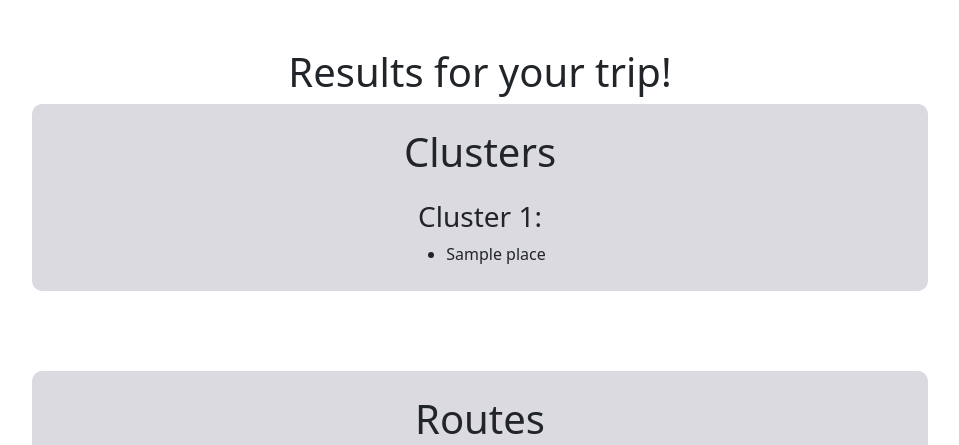
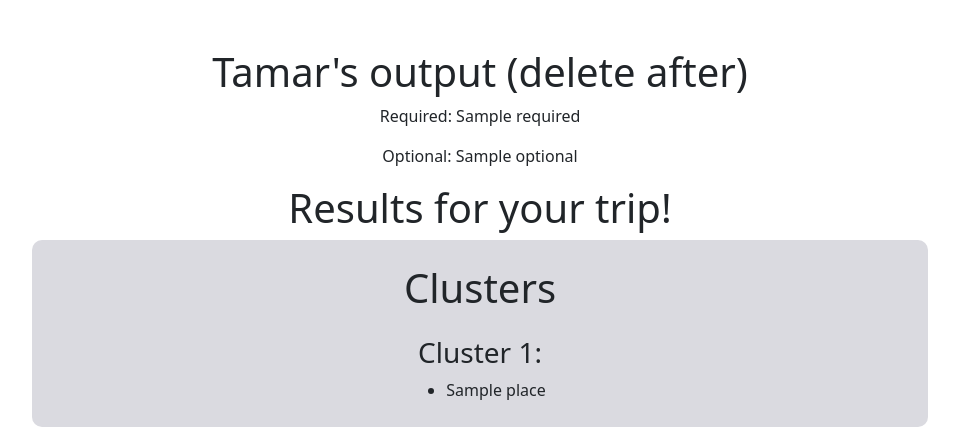
Before and after one commit to jenny-df/travel-optimizer, a Flask app: template templates/results.html in a window 1280 px wide. Shown: the part 76-521 px from the top of the page, without its empty margins (160-1119 px from the left). Run offline with Flask 3, Linux system fonts and the light colour scheme; the template is opened without the code that fills it: most values are stand-ins (such as "Sample title", 1, 10 or a date in 2020).

Commit message:
tamar's code connected for visualization

```diff
--- a/app.py
+++ b/app.py
@@ -34,6 +34,9 @@ def results():
     data['must_names'] = data['must_names'].split('$')
     data['hotel'] = tuple(data['hotel'].split("$"))
 
+    # Getting the required and optional locations based on data
+    required, optional = get_attractions_user_input(data)
+
 	# <TODO> Audrey: Call to classifier
     clustering_output = [["1.1", "1.2", "1.3"], ["2.1", "2.2"], ["3.1"]]
     # <TODO> Audrey: Call to optimized routing
@@ -41,7 +44,9 @@ def results():
 
     return render_template("results.html",
                         clusters = clustering_output,
-                        routes = optimized_route_output
+                        routes = optimized_route_output,
+                        required = required,
+                        optional = optional
                         )
 
 
--- a/templates/data.html
+++ b/templates/data.html
@@ -56,7 +56,7 @@
       <label for="transport">Mode of Transportation:</label>
       <select name="transport" class="small-selects" required>
         <option value="" disabled selected>--select--</option>
-        <option value="bus">Bus</option>
+        <option value="public transport">Public Transport</option>
         <option value="car">Car</option>
         <option value="bike">Bike</option>
         <option value="walking">Walking</option>
--- a/templates/results.html
+++ b/templates/results.html
@@ -2,6 +2,11 @@
 style %}main.css{% endset %} {% block body %}
 <div class="center_us">
   <br /><br />
+  <div id="TamarOutput">
+    <h1>Tamar's output (delete after)</h1>
+    <p>Required: {{required}}</p>
+    <p>Optional: {{optional}}</p>
+  </div>
   <h1>Results for your trip!</h1>
   <div id="cluster-results" class="result-sections">
     <h2 class="result-title">Clusters</h2>
```
